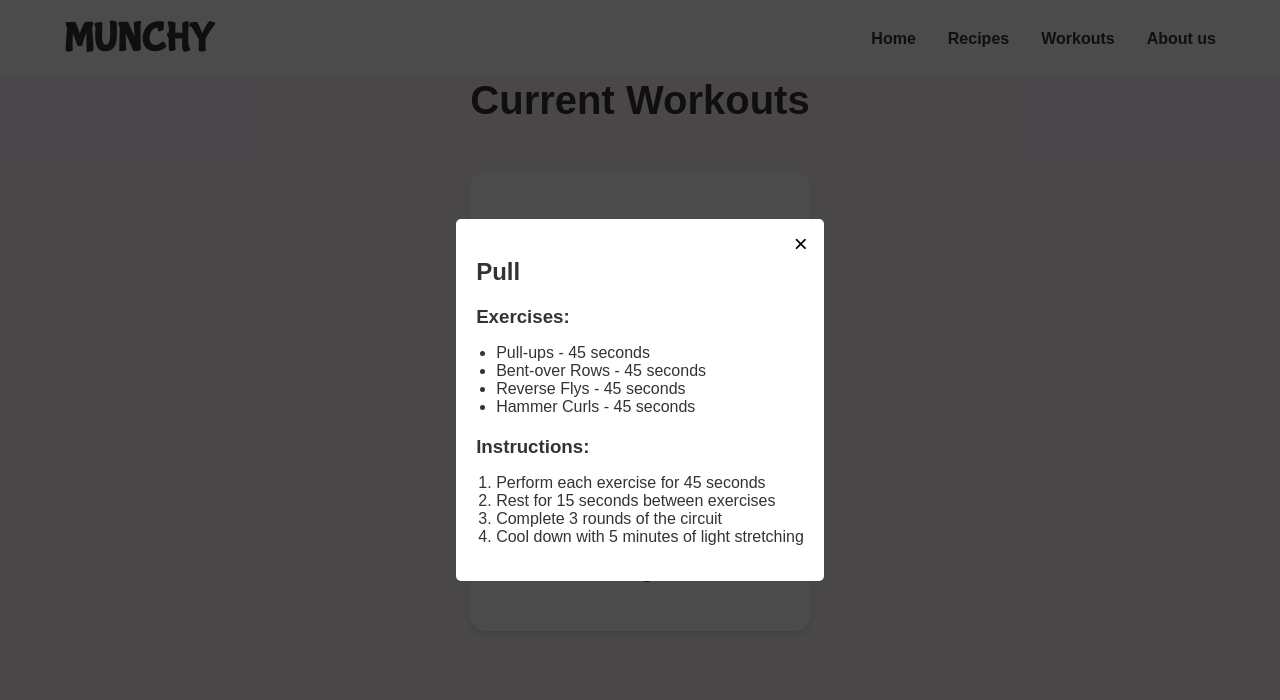
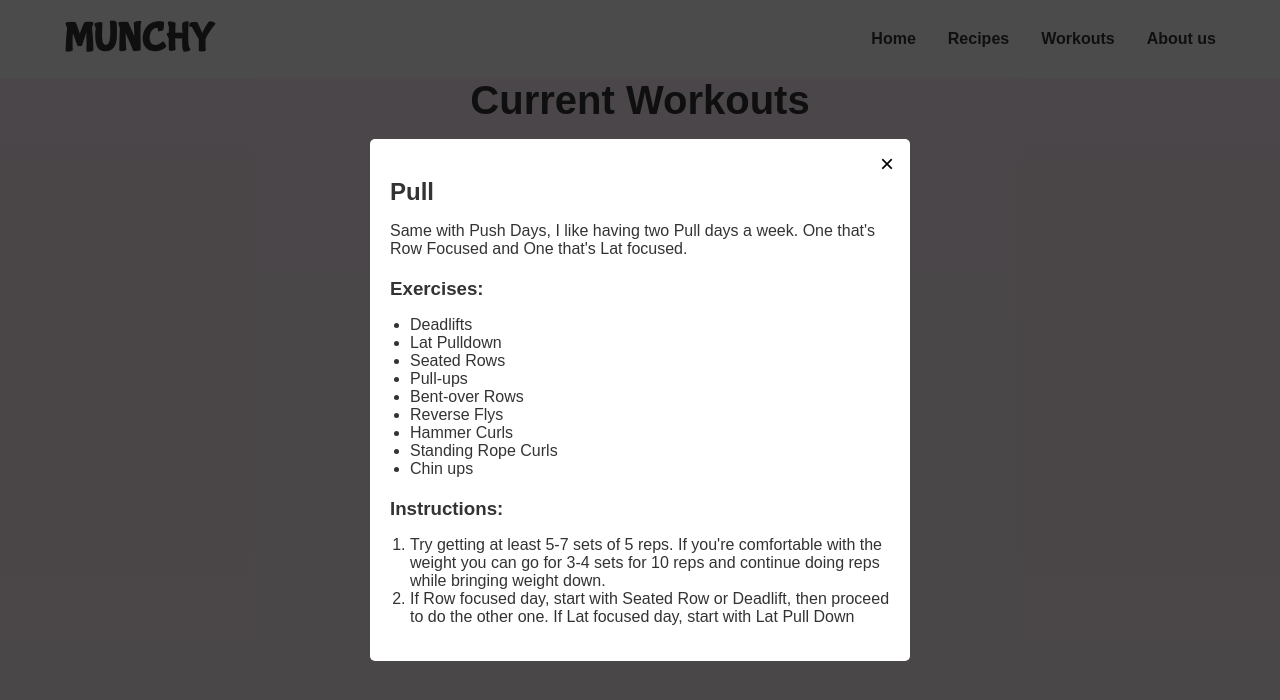
Before and after one commit to FilTatarnik/Munchy_healthy_eating_app, a React (Create React App) app: page / in a window 1280 px wide. Both pictures are taken after a click on the element "Pull". Shown: the part 1887-2587 px from the top of the page. Built offline with nearby package versions, Linux system fonts and the light colour scheme.

Commit message:
Finished my workouts. Kind of don`t like how it`s a modal. Maybe i`ll have it spider into it`s components once its clicked and hide the other divs

```diff
--- a/src/components/Workouts.js
+++ b/src/components/Workouts.js
@@ -9,42 +9,53 @@ const Workouts = () => {
       id: 1,
       title: "Push",
       description: "",
-      fullDescription: "This HIIT workout is designed to maximize calorie burn and improve cardiovascular fitness in just 30 minutes.",
+      fullDescription: "Ideally I'd have two push workouts a week. One that is Chest focused and one that is Shoulder focused. What works for me is volume. I may not push the most weight all the time, but I'll get the reps in.",
       exercises: [
-        { name: "Jump Squats", duration: "45 seconds" },
-        { name: "Push-ups", duration: "45 seconds" },
-        { name: "Burpees", duration: "45 seconds" },
-        { name: "Mountain Climbers", duration: "45 seconds" }
+        { name: "Flat Bench Press" },
+        { name: "Shoulder Press - Seated/Standing" },
+        { name: "Incline/Decline Bench Press" },
+        { name: "Chest McFlys" },
+        { name: "Rear Delt Fly"},
+        { name: "Close-Grip Bench Press"},
+        { name: "Skullcrushers"},
+        { name: "Tricep extension Variants"}
       ],
-      instructions: ["Perform each exercise for 45 seconds", "Rest for 15 seconds between exercises", "Complete 3 rounds of the circuit", "Cool down with 5 minutes of light stretching"],
+      instructions: ["Try getting at least 5-7 sets of 5 reps. If you're comfortable with the weight you can go for 3-4 sets for 10 reps and continue doing reps while bringing weight down.","If Chest focused day, start with Bench Press. If Shoulder focused day, start with Shoulder Press"],
       // link: "https://example.com/hiit-cardio-workout"
     },
     {
       id: 2,
       title: 'Pull',
       description: "",
-      fullDescription: "",
+      fullDescription: "Same with Push Days, I like having two Pull days a week. One that's Row Focused and One that's Lat focused.",
       exercises: [
-        { name: "Pull-ups", duration: "45 seconds" },
-        { name: "Bent-over Rows", duration: "45 seconds" },
-        { name: "Reverse Flys", duration: "45 seconds" },
-        { name: "Hammer Curls", duration: "45 seconds" }
+        { name: "Deadlifts"},
+        { name: "Lat Pulldown"},
+        { name: "Seated Rows"},
+        { name: "Pull-ups" },
+        { name: "Bent-over Rows" },
+        { name: "Reverse Flys" },
+        { name: "Hammer Curls" },
+        { name: "Standing Rope Curls"},
+        { name: "Chin ups"}
       ],
-      instructions: ["Perform each exercise for 45 seconds", "Rest for 15 seconds between exercises", "Complete 3 rounds of the circuit", "Cool down with 5 minutes of light stretching"],
+      instructions: ["Try getting at least 5-7 sets of 5 reps. If you're comfortable with the weight you can go for 3-4 sets for 10 reps and continue doing reps while bringing weight down.","If Row focused day, start with Seated Row or Deadlift, then proceed to do the other one. If Lat focused day, start with Lat Pull Down"],
       // link: "https://example.com/hiit-cardio-workout",
     },
     {
       id: 3,
       title: 'Legs',
       description: "",
-      fullDescription: "",
+      fullDescription: "Two Leg days a week. One that's Squat heavy, and One that is hamstring focused.",
       exercises: [
-        { name: "Squats", duration: "45 seconds" },
-        { name: "Lunges", duration: "45 seconds" },
-        { name: "Deadlifts", duration: "45 seconds" },
-        { name: "Calf Raises", duration: "45 seconds" }
+        { name: "Squats" },
+        { name: "Leg press | Calf Presses in between sets" },
+        { name: "Laying Hamstring Curls" },
+        { name: "Calf Raises" },
+        { name: "Seated Calf Extensions"},
+        { name: "Wall sits"}
       ],
-      instructions: ["Perform each exercise for 45 seconds", "Rest for 15 seconds between exercises", "Complete 3 rounds of the circuit", "Cool down with 5 minutes of light stretching"],
+      instructions: ["If Squat focus, start with Squat", "If Hamstring focus, start with Laying Hamstring Curls", "Heavy, Heavy, Heavy. Then work your way down to light weight but more reps.", "After doing Leg Press Sets, do a Set of Calf Presses while you're waiting."],
       // link: "https://example.com/hiit-cardio-workout",
 
     },
@@ -72,7 +83,7 @@ const Workouts = () => {
             <h3>Exercises:</h3>
             <ul>
               {selectedWorkout.exercises.map((exercise, index) => (
-                <li key={index}>{exercise.name} - {exercise.duration}</li>
+                <li key={index}>{exercise.name}</li>
               ))}
             </ul>
             <h3>Instructions:</h3>
```
